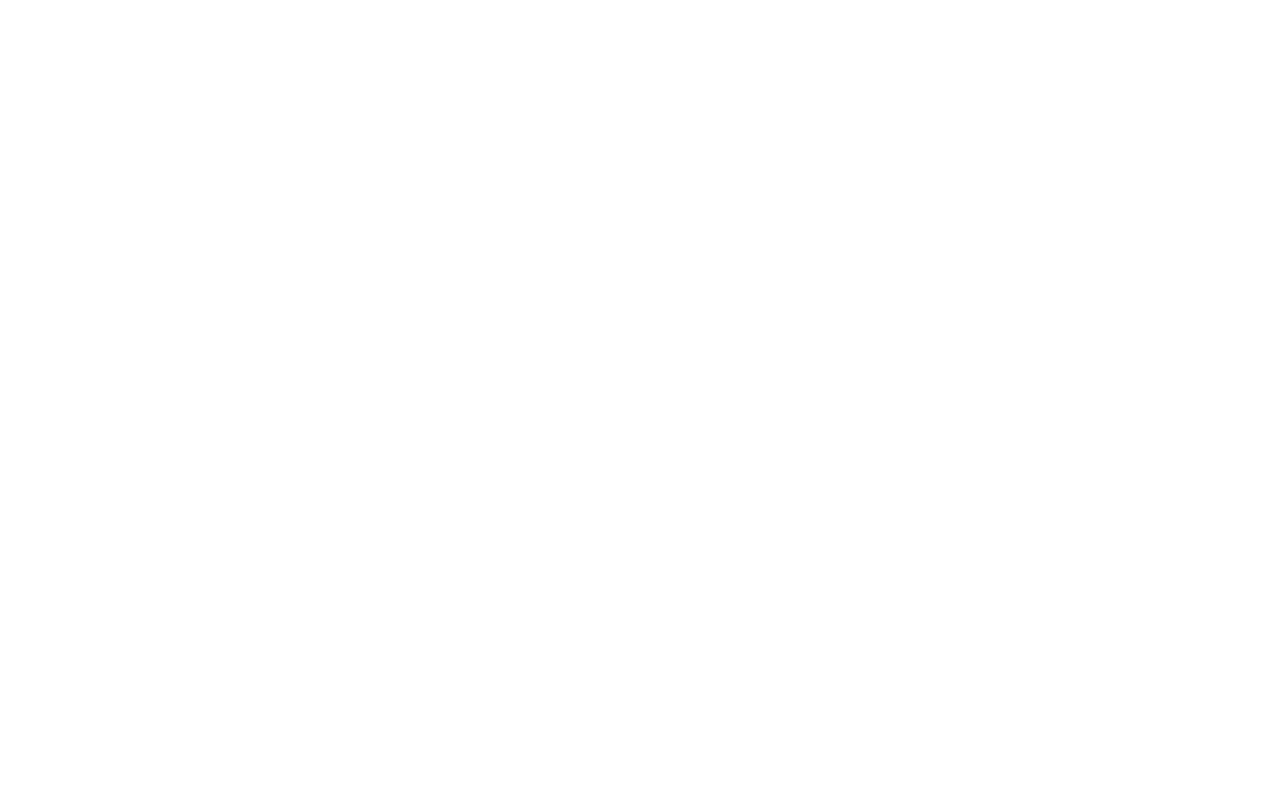
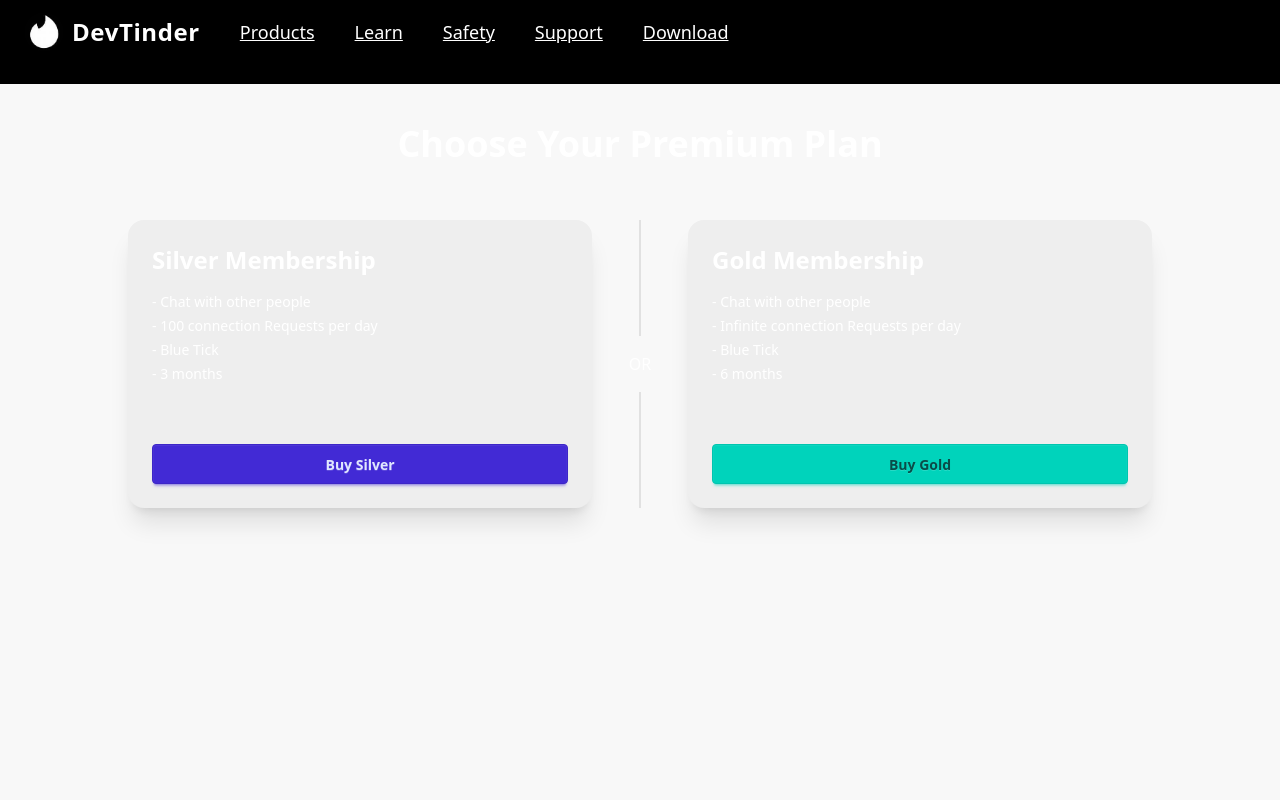
Before and after one commit to khushi-gupta-tech/DevTinder-Frontend, a React (Vite) app: page /premium in a window 1280 px wide. Before the commit this address had no page. Shown: the top 800 px of the page. Built offline with nearby package versions, Linux system fonts and the light colour scheme; no server answers.

Commit message:
create premium component

```diff
--- a/src/App.jsx
+++ b/src/App.jsx
@@ -8,6 +8,7 @@ import Feed from "./components/Feed";
 import Connections from "./components/Connections";
 import Requests from "./components/Requests";
 import { Toaster } from "react-hot-toast";
+import Premium from "./components/Premium";
 
 function App() {
   return (
@@ -22,6 +23,7 @@ function App() {
               <Route path="/profile" element={<Profile />} />
               <Route path="/connections" element={<Connections />} />
               <Route path="/requests" element={<Requests />} />
+              <Route path="/premium" element={<Premium />} />
             </Route>
           </Routes>
         </BrowserRouter>
--- a/src/components/NavBar.jsx
+++ b/src/components/NavBar.jsx
@@ -98,7 +98,14 @@ const NavBar = () => {
                   Requests
                 </Link>
               </li>
-
+              <li>
+                <Link
+                  to="/premium"
+                  className="flex justify-between items-center hover:bg-gray-100 rounded-md px-2 py-2"
+                >
+                  Premium
+                </Link>
+              </li>
               <li>
                 <button
                   onClick={handleLogOut}
--- /dev/null
+++ b/src/components/Premium.jsx
@@ -0,0 +1,37 @@
+const Premium = () => {
+  return (
+    <div className="w-full flex flex-col items-center p-10 gap-10 bg-base-200 min-h-screen mt-5">
+      <h1 className="text-4xl font-bold mb-4">Choose Your Premium Plan</h1>
+
+      <div className="flex flex-col lg:flex-row w-full max-w-5xl items-center gap-6">
+        {/* Silver */}
+        <div className="card bg-base-300 rounded-2xl flex flex-col gap-4 flex-1 shadow-xl p-6 min-h-72">
+          <h2 className="text-2xl font-semibold">Silver Membership</h2>
+          <ul className="text-sm space-y-1">
+            <li>- Chat with other people</li>
+            <li>- 100 connection Requests per day</li>
+            <li>- Blue Tick</li>
+            <li>- 3 months</li>
+          </ul>
+          <button className="btn btn-primary w-full mt-auto">Buy Silver</button>
+        </div>
+
+        <div className="divider lg:divider-horizontal">OR</div>
+
+        {/* Gold */}
+        <div className="card bg-base-300 rounded-2xl flex flex-col gap-4 flex-1 shadow-xl p-6 min-h-72">
+          <h2 className="text-2xl font-semibold">Gold Membership</h2>
+          <ul className="text-sm space-y-1">
+            <li>- Chat with other people</li>
+            <li>- Infinite connection Requests per day</li>
+            <li>- Blue Tick</li>
+            <li>- 6 months</li>
+          </ul>
+          <button className="btn btn-accent w-full mt-auto">Buy Gold</button>
+        </div>
+      </div>
+    </div>
+  );
+};
+
+export default Premium;
```
